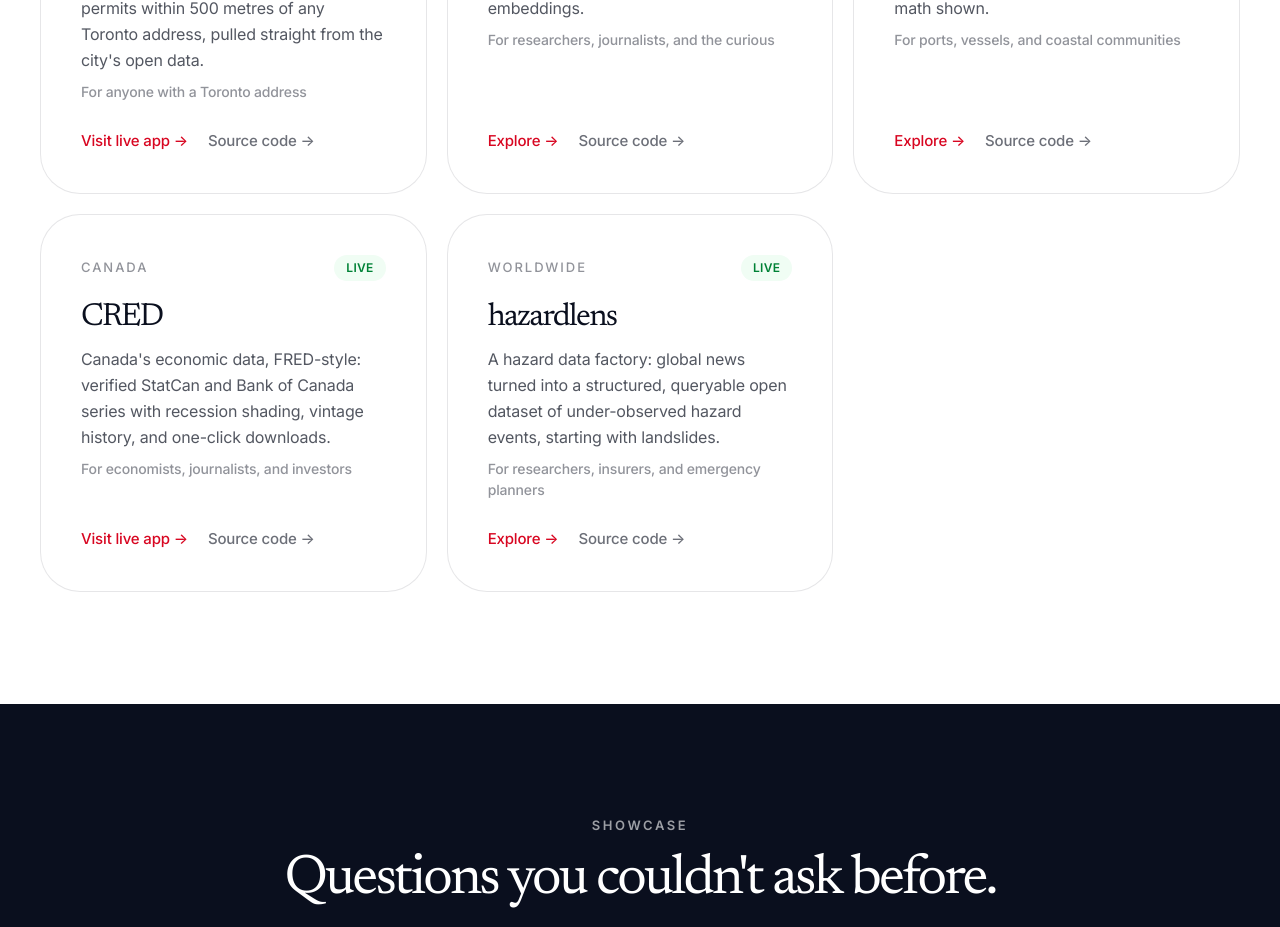
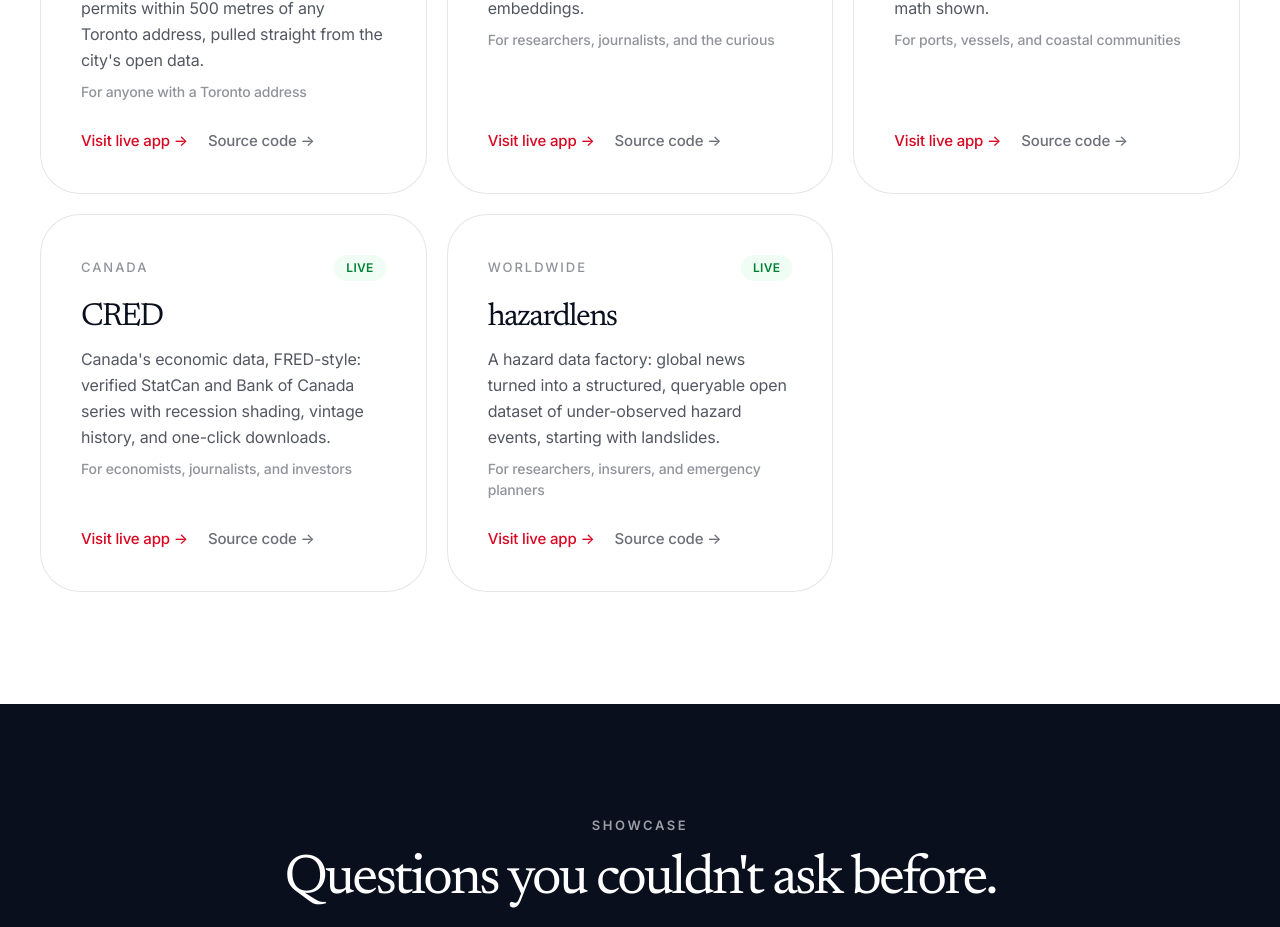
Before and after one commit to Nshipyard/canada-nshipyard, a Next.js app: page / in a window 1280 px wide. Shown: the part 5520-6447 px from the top of the page. Built offline with nearby package versions, Linux system fonts and the light colour scheme.

Commit message:
Tools CTAs consistent: all tools use 'Visit live app' (EN/FR), matching 'Some things aren't data to explore.'

```diff
--- a/src/i18n.tsx
+++ b/src/i18n.tsx
@@ -233,7 +233,7 @@
         desc: "Ask the planet a question: natural-language search over satellite imagery embeddings.",
         user: "For researchers, journalists, and the curious",
         url: "https://earthquery.nshipyard.com",
-        cta: "explore" as const,
+        cta: "visit" as const,
         status: "live" as const,
       },
       {
@@ -243,7 +243,7 @@
         desc: "Live tropical cyclone risk scores from official hurricane forecasts, with the math shown.",
         user: "For ports, vessels, and coastal communities",
         url: "https://cyclonewatch.nshipyard.com",
-        cta: "explore" as const,
+        cta: "visit" as const,
         status: "live" as const,
       },
       {
@@ -263,7 +263,7 @@
         desc: "A hazard data factory: global news turned into a structured, queryable open dataset of under-observed hazard events, starting with landslides.",
         user: "For researchers, insurers, and emergency planners",
         url: "https://hazards.nshipyard.com",
-        cta: "explore" as const,
+        cta: "visit" as const,
         status: "live" as const,
       },
     ],
@@ -703,7 +703,7 @@
         desc: "Posez une question à la planète : recherche en langage naturel dans les images satellites.",
         user: "Pour chercheurs, journalistes et curieux",
         url: "https://earthquery.nshipyard.com",
-        cta: "explore" as const,
+        cta: "visit" as const,
         status: "live" as const,
       },
       {
@@ -713,7 +713,7 @@
         desc: "Scores de risque cyclonique en direct, issus des prévisions officielles, avec le calcul exposé.",
         user: "Pour les ports, les navires et les communautés côtières",
         url: "https://cyclonewatch.nshipyard.com",
-        cta: "explore" as const,
+        cta: "visit" as const,
         status: "live" as const,
       },
       {
@@ -733,7 +733,7 @@
         desc: "Une fabrique de données sur les aléas : l'actualité mondiale transformée en jeu de données ouvert, structuré et interrogeable, sur les catastrophes sous-observées, à commencer par les glissements de terrain.",
         user: "Pour les chercheurs, les assureurs et les planificateurs d'urgence",
         url: "https://hazards.nshipyard.com",
-        cta: "explore" as const,
+        cta: "visit" as const,
         status: "live" as const,
       },
     ],
```
